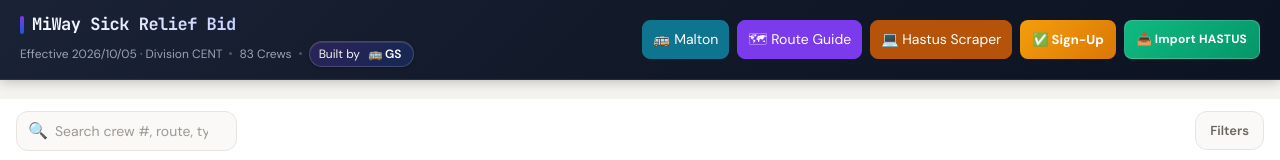
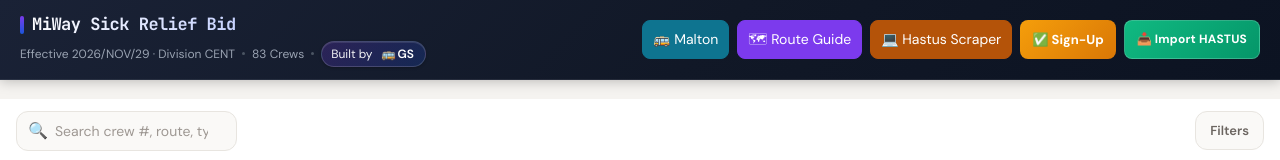
Before and after one commit to miwaydrift/sickrelief, a plain HTML site: page index.html in a window 1280 px wide. Shown: the top 160 px of the page. Drawn offline with Linux system fonts and the light colour scheme.

Commit message:
Update index.html

```diff
--- a/index.html
+++ b/index.html
@@ -1214,7 +1214,7 @@ tr.r.taken-row:hover { opacity: 0.65; }
 <div id="hdr">
   <div class="left">
     <h1>MiWay Sick Relief Bid</h1>
-    <p><span>Effective 2026/10/05 · Division CENT</span><span class="meta-dot"></span><span id="hdr-crew-count">— Crews</span><span class="meta-dot"></span><span class="gs-credit" id="gs-credit" onclick="gsParty(event)" title="Tap me!">Built by <span class="gs-bus" id="gs-bus">&#x1F68C;</span> <span class="gs-name">GS</span></span></p>
+    <p><span>Effective 2026/NOV/29 · Division CENT</span><span class="meta-dot"></span><span id="hdr-crew-count">— Crews</span><span class="meta-dot"></span><span class="gs-credit" id="gs-credit" onclick="gsParty(event)" title="Tap me!">Built by <span class="gs-bus" id="gs-bus">&#x1F68C;</span> <span class="gs-name">GS</span></span></p>
   </div>
   <div class="right" id="hdr-right">
     <!-- Desktop nav (hidden on mobile via CSS) -->
```
